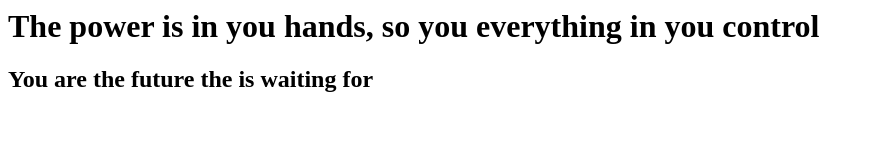
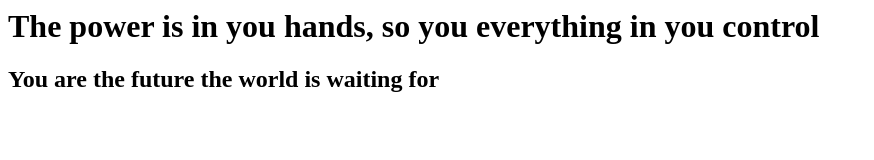
Before and after one commit to phenomenalDenzel/firstgitrepo, a plain HTML site: page index.html in a window 1280 px wide. Shown: the whole page, without its empty margins (0-874 px from the left). Drawn offline with Linux system fonts and the light colour scheme.

Commit message:
Fixed defect

```diff
--- a/index.html
+++ b/index.html
@@ -1,6 +1,6 @@
 <html>
 <body>
 <h1>The power is in you hands, so you everything in you control</h1>
-<h2>You are the future the is waiting for</h2>
+<h2>You are the future the world is waiting for</h2>
 </body>
 </html>
```
